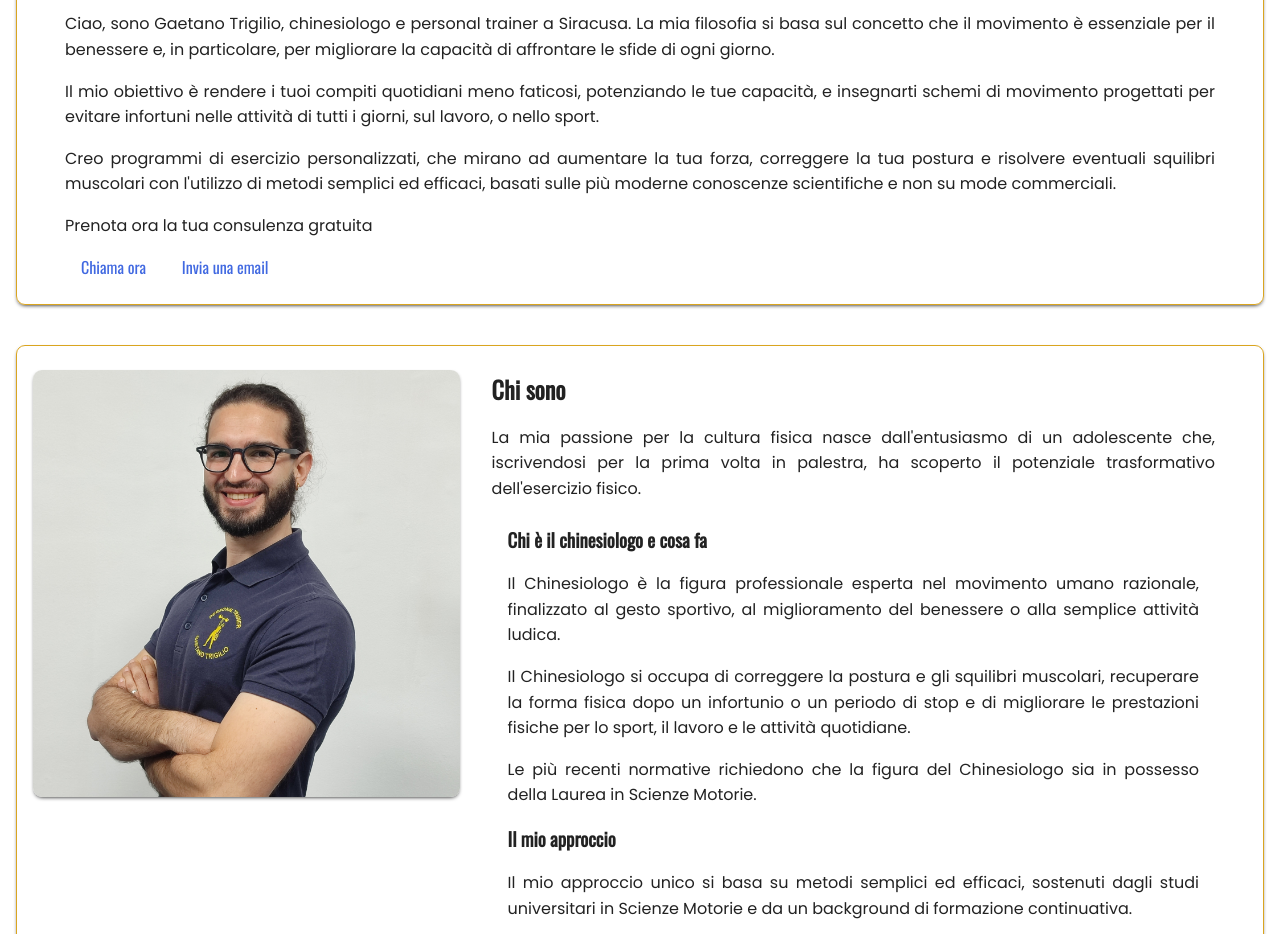
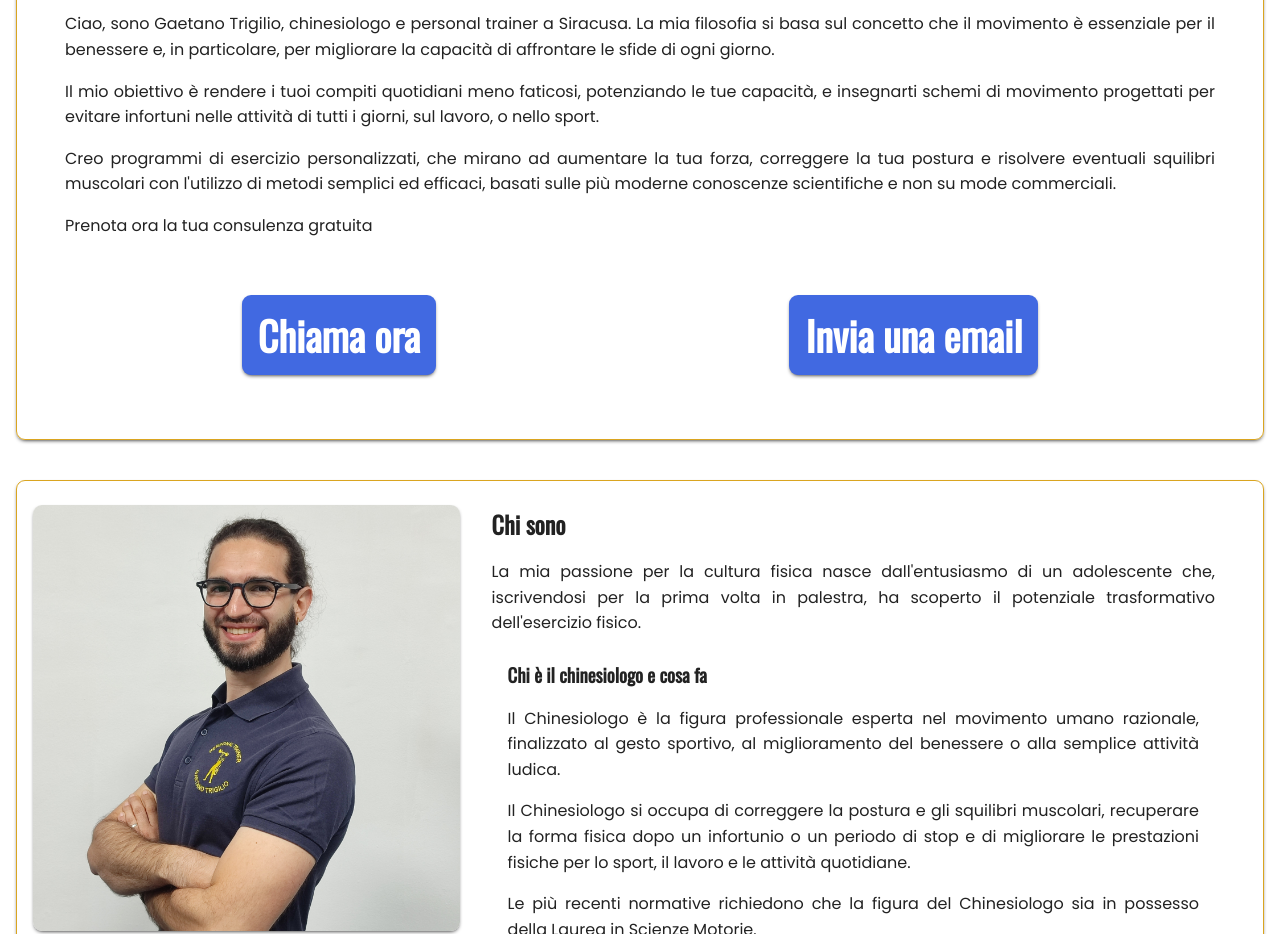
Before and after one commit to gaetanotrigilio/gaetanotrigilio.github.io, a plain HTML site: page index.html in a window 1280 px wide. Shown: the part 800-1734 px from the top of the page. Drawn offline with nearby package versions, Linux system fonts and the light colour scheme.

Commit message:
Update styles.css

```diff
--- a/styles.css
+++ b/styles.css
@@ -68,6 +68,7 @@ main * {
 main a {
 	text-decoration: none;
 	color: royalblue;
+	font-weight: bold;
 	}
 main a:hover, main a:active {
 	text-decoration: underline;
@@ -76,6 +77,23 @@ main a:hover, main a:active {
 	display: flex;
 	justify-content: space-around;
 	}
+.cta {
+	display: flex;
+	justify-content: space-around;
+}
+.cta-link {
+	margin: 5vmin 0;
+	background-color: royalblue;
+	color: white;
+	font-size: 5vmin;
+	font-weight: bold;
+	border-radius: 9px;
+	box-shadow: 0 2px 4px -2px black;
+	display: flex;
+	align-items: center;
+	justify-content: center;
+
+}
 section {
 	margin: 5vmin 0;
 	border: 1px solid goldenrod;
```
